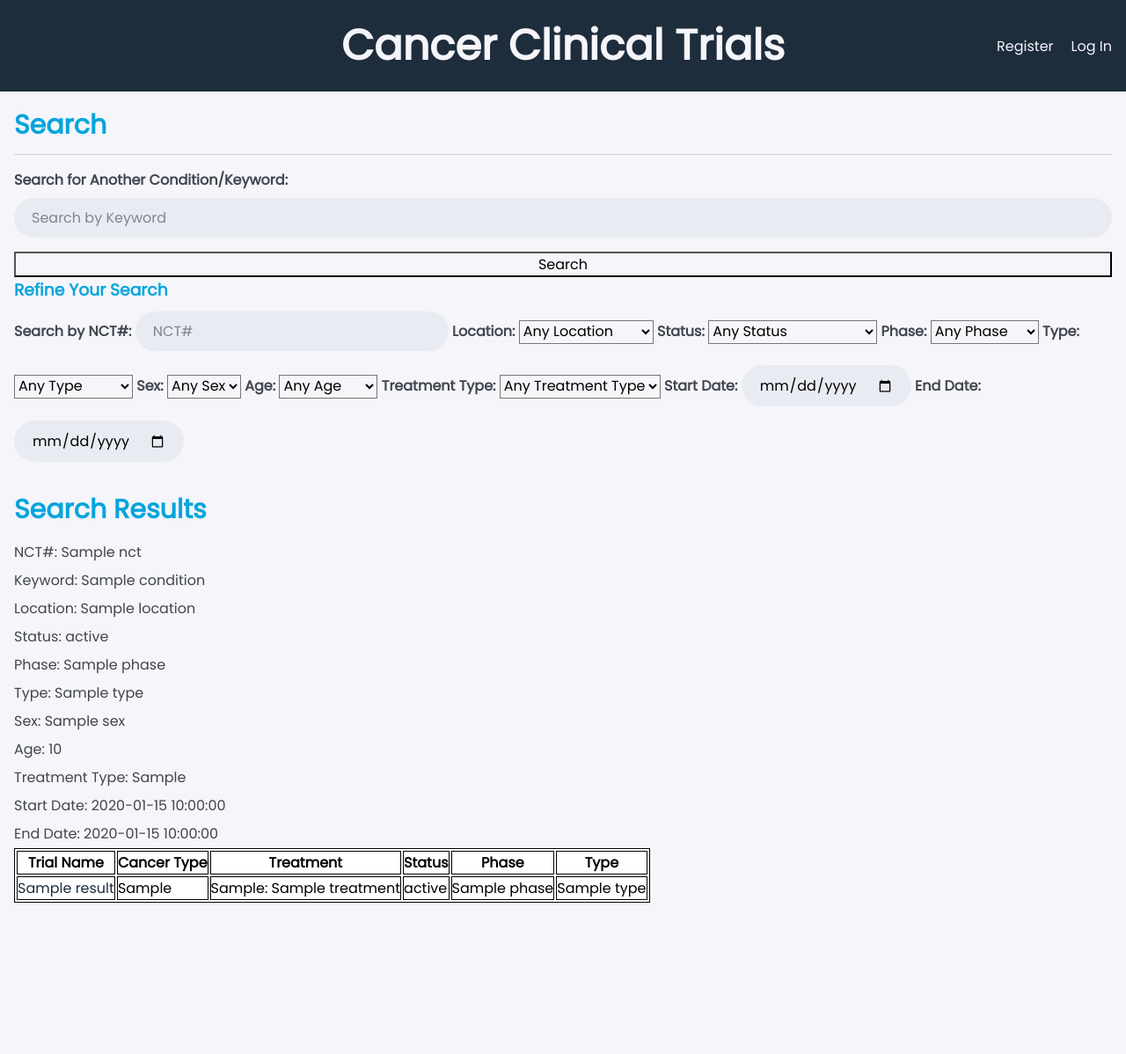
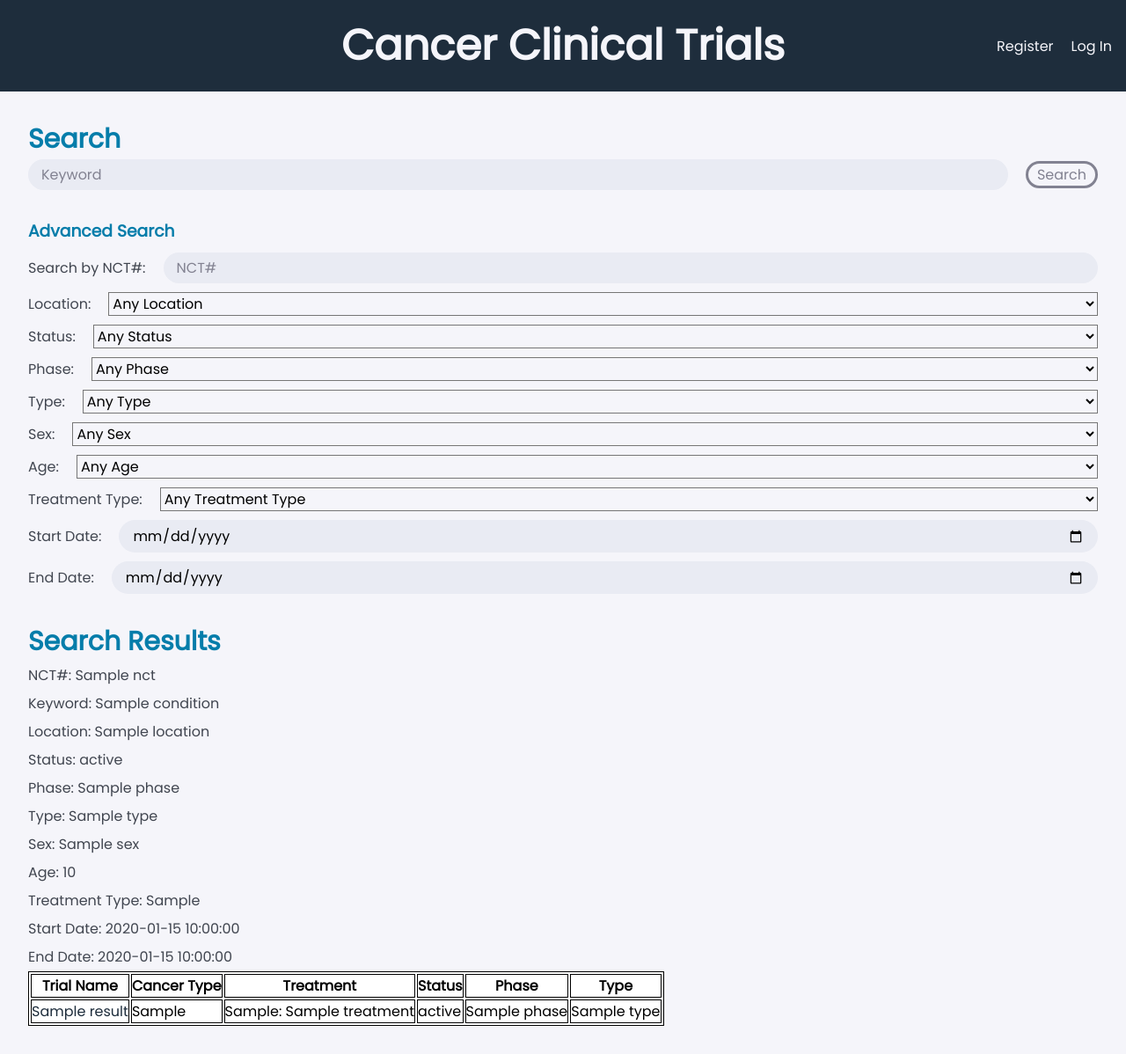
Before and after one commit to honganndo/Cancer-Clinical-Trial-Database, a Flask app: template templates/results.html in a window 1280 px wide. Shown: the whole page at 88% size. Before the commit the page ends 1026 px from the top, so only its background shows below. Run offline with Flask 3, Linux system fonts and the light colour scheme; the template is opened without the code that fills it: most values are stand-ins (such as "Sample title", 1, 10 or a date in 2020); parts of the project's set-up code (start-up, migrations or seed data) failed here and were passed over.

Commit message:
Update style for search sections

```diff
--- a/static/style.css
+++ b/static/style.css
@@ -6,7 +6,7 @@
   --light-background: rgb(245, 245, 250);
   --dark-background: rgb(30, 45, 60);
   --white: rgb(255, 255, 255);
-  --blue: rgb(5, 165, 220);
+  --blue: rgb(5, 125, 170);
 }
 
 * {
@@ -26,7 +26,6 @@ select {
 
 h2, h3 {
   color: var(--blue);
-  margin-bottom: 10px;
 }
 
 h1 {
@@ -47,6 +46,7 @@ a {
 
 a:hover {
   color: var(--blue);
+  transform: scale(1.1);
 }
 
 p {
@@ -62,8 +62,7 @@ input {
   border-radius: 30px;
   border: none;
   outline: none;
-  padding: 10px 20px;
-  transition: width 0.3s;
+  padding: 5px 15px;
 }
 
 nav {
@@ -109,82 +108,78 @@ nav .menu-buttons {
   gap: 20px;
 }
 
-.menu-buttons input {
+button {
   border-radius: 30px;
+  outline: none;
+  padding: 0 10px;
+  cursor: pointer;
+  transition: all .2s ease-in-out;
+}
+
+button:hover {
+  transform: scale(1.1);
+}
+
+.menu-buttons button {
   border: solid var(--blue);
-  outline: none;
-  padding: 0;
+}
+
+.menu-buttons button:hover {
+  background-color: var(--blue);
 }
 
 .content {
   color: var(--dark-text);
-  padding: 1rem;
-}
-
-.content > header {
-  border-bottom: 1px solid lightgray;
-  display: flex;
-  align-items: flex-end;
-}
-
-.content > header h1 {
-  flex: auto;
-  margin: 1rem 0 0.25rem 0;
+  padding: 2rem;
 }
 
 .flash {
-  margin: 1em 0;
   padding: 1em;
   background: #cae6f6;
   border: 1px solid #377ba8;
 }
 
-.post > header {
-  display: flex;
-  align-items: flex-end;
-  font-size: 0.85em;
-}
-
-.post > header > div:first-of-type {
-  flex: auto;
-}
-
-.post > header h1 {
-  font-size: 1.5em;
-  margin-bottom: 0;
-}
-
-.post .about {
-  color: slategray;
-  font-style: italic;
-}
-
-.post .body {
-  white-space: pre-line;
-}
-
-.content:last-child {
-  margin-bottom: 0;
-}
-
 .content form {
-  margin: 1em 0;
   display: flex;
   flex-direction: column;
 }
 
-.content label {
-  font-weight: bold;
-  margin-bottom: 0.5em;
+.main-search {
+  display: flex;
+  align-items: center;
+  gap: 20px;
+  margin-bottom: 2em;
 }
 
-.content input, .content textarea {
-  margin-bottom: 1em;
+.main-search input {
+  flex: 1;
 }
 
-.content textarea {
-  min-height: 12em;
-  resize: vertical;
+.main-search button {
+  color: var(--light-text);
+  border: solid var(--light-text);
+}
+
+.main-search button:hover {
+  background-color: var(--light-text);
+  color: var(--light-background);
+}
+
+.adv-search {
+  display: flex;
+  flex-direction: column;
+  gap: 10px;
+  margin-bottom: 2em;
+}
+
+.filter {
+  display: flex;
+  align-items: center;
+  gap: 20px;
+}
+
+.filter input, select {
+  flex: 1;
 }
 
 input.danger {
--- a/templates/base.html
+++ b/templates/base.html
@@ -10,10 +10,10 @@
   </div>
   <div class="menu-buttons">
     <form method="get" action="/">
-      <input type="submit" value="Home">
+      <button type="submit">Home</button>
     </form>
     <form method="get" action="/account">
-      <input type="submit" value="My Account">
+      <button type="submit">My Account</button>
     </form>
   </div>
   {% else %}
--- a/templates/results.html
+++ b/templates/results.html
@@ -6,15 +6,20 @@
 
 {% block content %}
 <form method="POST" action="{{ url_for('results') }}">
-  <label for="condition">Search for Another Condition/Keyword:</label>
-  <input type="search" id="condition" name="condition" placeholder="Search by Keyword" autofocus>
+  <div class="main-search">
+    <input type="search" id="condition" name="condition" placeholder="Keyword" autofocus>
     <button type="submit">Search</button>
+  </div>
 
-  <div>
-    <h3>Refine Your Search</h3>
+  <div class="adv-search">
+    <h3>Advanced Search</h3>
+
+    <div class="filter">
       <label for="nct">Search by NCT#:</label>
       <input type="search" id="nct" name="nct" placeholder="NCT#">
+    </div>
 
+    <div class="filter">
       <label for="location">Location:</label>
       <select id="location" name="location" >
         <option value="">Any Location</option>
@@ -22,7 +27,9 @@
             <option value="{{ location }}">{{ location }}</option>
         {% endfor %}
       </select>
+    </div>
 
+    <div class="filter">
       <label for="status">Status:</label>
       <select id="status" name="status">
         <option value="">Any Status</option>
@@ -35,7 +42,9 @@
         <option value="withdrawn">Withdrawn</option>
         <option value="completed">Completed</option>
       </select>
+    </div>
 
+    <div class="filter">
       <label for="phase">Phase:</label>
       <select id="phase" name="phase">
         <option value="">Any Phase</option>
@@ -45,14 +54,18 @@
         <option value="phase 3">Phase 3</option>
         <option value="phase 4">Phase 4</option>
       </select>
+    </div>
 
+    <div class="filter">
       <label for="type">Type:</label>
       <select id="type" name="type">
         <option value="">Any Type</option>
         <option value="interventional">Interventional</option>
         <option value="observational">Observational</option>
       </select>
+    </div>
 
+    <div class="filter">
       <label for="sex">Sex:</label>
       <select id="sex" name="sex">
         <option value="">Any Sex</option>
@@ -60,7 +73,9 @@
         <option value="male">Male</option>
         <option value="female">Female</option>
       </select>
+    </div>
 
+    <div class="filter">
       <label for="age">Age:</label>
       <select id="age" name="age">
         <option value="">Any Age</option>
@@ -68,7 +83,9 @@
         <option value="adult">Adult</option>
         <option value="older adult">Older Adult</option>
       </select>
+    </div>
 
+    <div class="filter">
       <label for="treatment_type">Treatment Type:</label>
       <select id="treatment_type" name="treatment_type">
         <option value="">Any Treatment Type</option>
@@ -82,15 +99,20 @@
         <option value="misc">Miscellaneous</option>
         <option value="other">Other</option>
       </select>
+    </div>
 
+    <div class="filter">
       <label for="start_date">Start Date:</label>
       <input type="date" id="start_date" name="start_date">
+    </div>
 
+    <div class="filter">
       <label for="end_date">End Date:</label>
       <input type="date" id="end_date" name="end_date">
     </div>
-  </form>
+  </div>
 
+  <div class="parameters">
     <h2>Search Results</h2>
     <p>NCT#: {{ nct }}</p>
     <p>Keyword: {{ condition }}</p>
@@ -103,6 +125,8 @@
     <p>Treatment Type: {{ treatment_type }}</p>
     <p>Start Date: {{ start_date }}</p>
     <p>End Date: {{ end_date }}</p>
+  </div>
+</form>
 
 <table>
   <thead>
```
Lines whose indentation alone changed are shown as unchanged.
